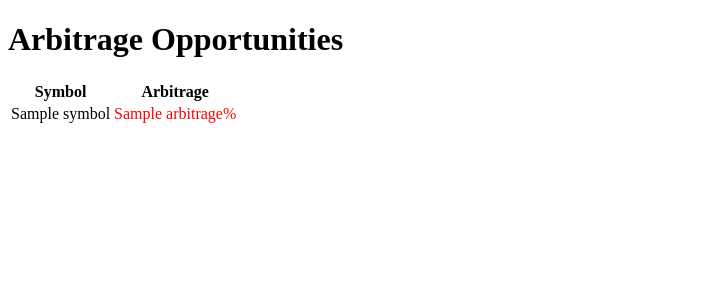
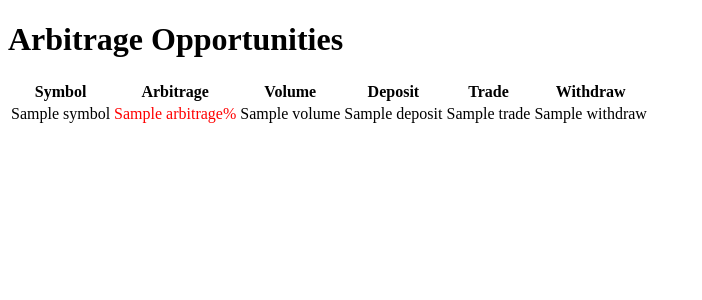
Before and after one commit to alaminizaan100/webprice, a Flask app: template templates/index.html in a window 1280 px wide. Shown: the top 300 px of the page, without its empty margins (0-702 px from the left). Run offline with Flask 3, Linux system fonts and the light colour scheme; the template is opened without the code that fills it: most values are stand-ins (such as "Sample title", 1, 10 or a date in 2020).

Commit message:
Update index.html

```diff
--- a/templates/index.html
+++ b/templates/index.html
@@ -1,4 +1,3 @@
-
 <!DOCTYPE html>
 <html>
 <head>
@@ -10,11 +9,19 @@
         <tr>
             <th>Symbol</th>
             <th>Arbitrage</th>
+            <th>Volume</th>
+            <th>Deposit</th>
+            <th>Trade</th>
+            <th>Withdraw</th>
         </tr>
         {% for opportunity in opportunities %}
         <tr>
             <td>{{ opportunity.symbol }}</td>
-                    <td style="color: {% if opportunity.arbitrage > 0 %}green{% else %}red{% endif %}">{{ opportunity.arbitrage }}%</td>
+            <td {% if opportunity.arbitrage > 0 %}style="color: green"{% else %}style="color: red"{% endif %}>{{ opportunity.arbitrage }}%</td>
+            <td>{{ opportunity.volume }}</td>
+            <td>{{ opportunity.deposit }}</td>
+            <td>{{ opportunity.trade }}</td>
+            <td>{{ opportunity.withdraw }}</td>
         </tr>
         {% endfor %}
     </table>
```
Lines whose indentation alone changed are shown as unchanged.
